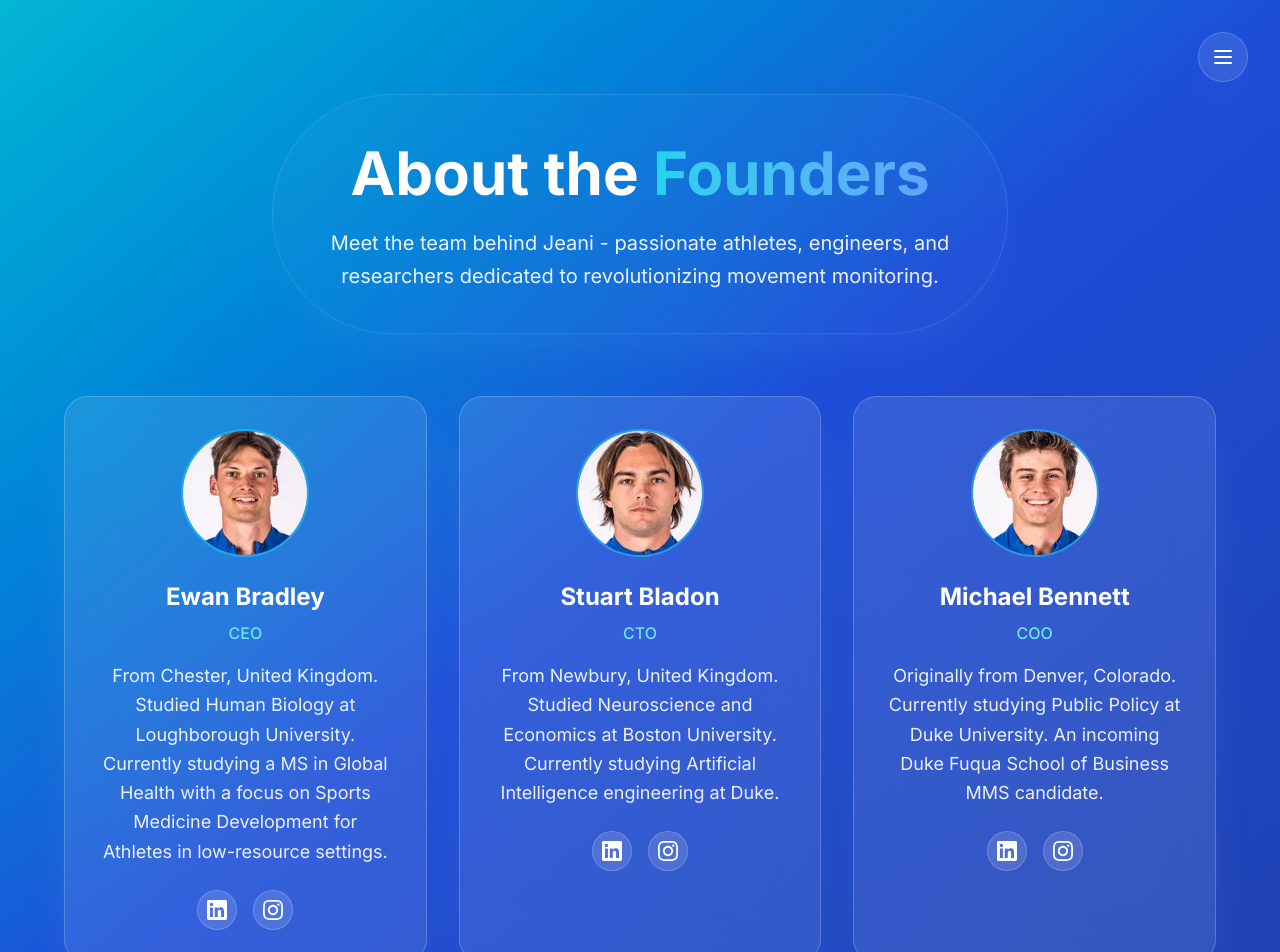
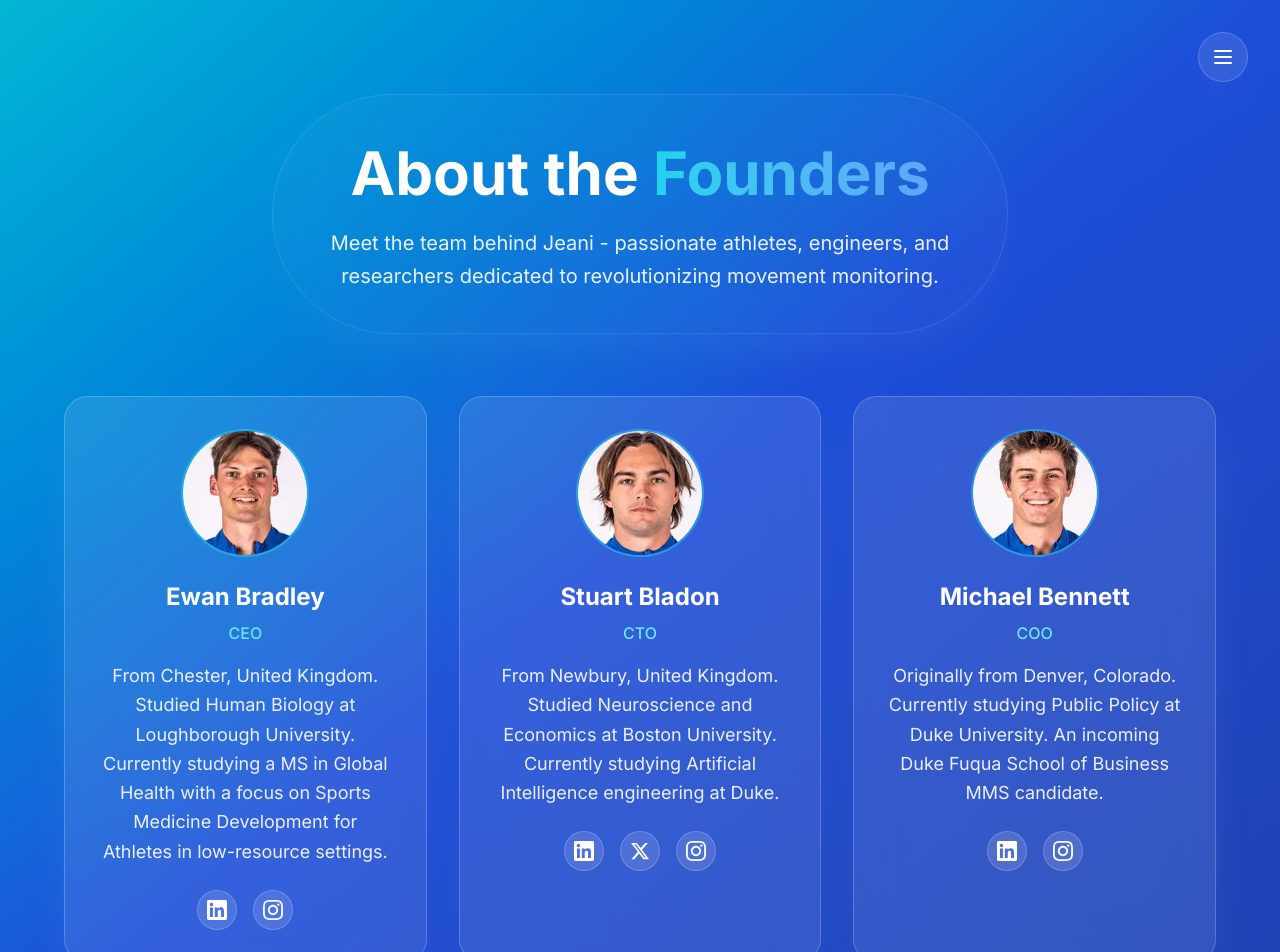
Before and after one commit to recozers/jeani-landing, a Next.js app: page /founders in a window 1280 px wide. Shown: the top 952 px of the page. Built offline with nearby package versions, Linux system fonts and the light colour scheme.

Commit message:
added x.com link back in

```diff
--- a/src/app/founders/page.tsx
+++ b/src/app/founders/page.tsx
@@ -82,6 +82,11 @@
                     <path d="M20.447 20.452h-3.554v-5.569c0-1.328-.027-3.037-1.852-3.037-1.853 0-2.136 1.445-2.136 2.939v5.667H9.351V9h3.414v1.561h.046c.477-.9 1.637-1.85 3.37-1.85 3.601 0 4.267 2.37 4.267 5.455v6.286zM5.337 7.433c-1.144 0-2.063-.926-2.063-2.065 0-1.138.92-2.063 2.063-2.063 1.14 0 2.064.925 2.064 2.063 0 1.139-.925 2.065-2.064 2.065zm1.782 13.019H3.555V9h3.564v11.452zM22.225 0H1.771C.792 0 0 .774 0 1.729v20.542C0 23.227.792 24 1.771 24h20.451C23.2 24 24 23.227 24 22.271V1.729C24 .774 23.2 0 22.222 0h.003z"/>
                   </svg>
                 </a>
+                <a href="https://x.com/BladonStuart" target="_blank" rel="noopener noreferrer" className="w-10 h-10 bg-white/10 backdrop-blur-xl border border-white/20 rounded-full flex items-center justify-center hover:bg-cyan-500/20 transition-colors">
+                  <svg className="w-5 h-5 text-white" fill="currentColor" viewBox="0 0 24 24">
+                    <path d="M18.244 2.25h3.308l-7.227 8.26 8.502 11.24H16.17l-5.214-6.817L4.99 21.75H1.68l7.73-8.835L1.254 2.25H8.08l4.713 6.231zm-1.161 17.52h1.833L7.084 4.126H5.117z"/>
+                  </svg>
+                </a>
                 <a href="https://www.instagram.com/stuartbladon/?hl=en" target="_blank" rel="noopener noreferrer" className="w-10 h-10 bg-white/10 backdrop-blur-xl border border-white/20 rounded-full flex items-center justify-center hover:bg-cyan-500/20 transition-colors">
                   <svg className="w-5 h-5 text-white" fill="currentColor" viewBox="0 0 24 24">
                     <path d="M12 2.163c3.204 0 3.584.012 4.85.07 3.252.148 4.771 1.691 4.919 4.919.058 1.265.069 1.645.069 4.849 0 3.205-.012 3.584-.069 4.849-.149 3.225-1.664 4.771-4.919 4.919-1.266.058-1.644.07-4.85.07-3.204 0-3.584-.012-4.849-.07-3.26-.149-4.771-1.699-4.919-4.92-.058-1.265-.07-1.644-.07-4.849 0-3.204.013-3.583.07-4.849.149-3.227 1.664-4.771 4.919-4.919 1.266-.057 1.645-.069 4.849-.069zm0-2.163c-3.259 0-3.667.014-4.947.072-4.358.2-6.78 2.618-6.98 6.98-.059 1.281-.073 1.689-.073 4.948 0 3.259.014 3.668.072 4.948.2 4.358 2.618 6.78 6.98 6.98 1.281.058 1.689.072 4.948.072 3.259 0 3.668-.014 4.948-.072 4.354-.2 6.782-2.618 6.979-6.98.059-1.28.073-1.689.073-4.948 0-3.259-.014-3.667-.072-4.947-.196-4.354-2.617-6.78-6.979-6.98-1.281-.059-1.69-.073-4.949-.073zm0 5.838c-3.403 0-6.162 2.759-6.162 6.162s2.759 6.163 6.162 6.163 6.162-2.759 6.162-6.163c0-3.403-2.759-6.162-6.162-6.162zm0 10.162c-2.209 0-4-1.79-4-4 0-2.209 1.791-4 4-4s4 1.791 4 4c0 2.21-1.791 4-4 4zm6.406-11.845c-.796 0-1.441.645-1.441 1.44s.645 1.44 1.441 1.44c.795 0 1.439-.645 1.439-1.44s-.644-1.44-1.439-1.44z"/>
```
